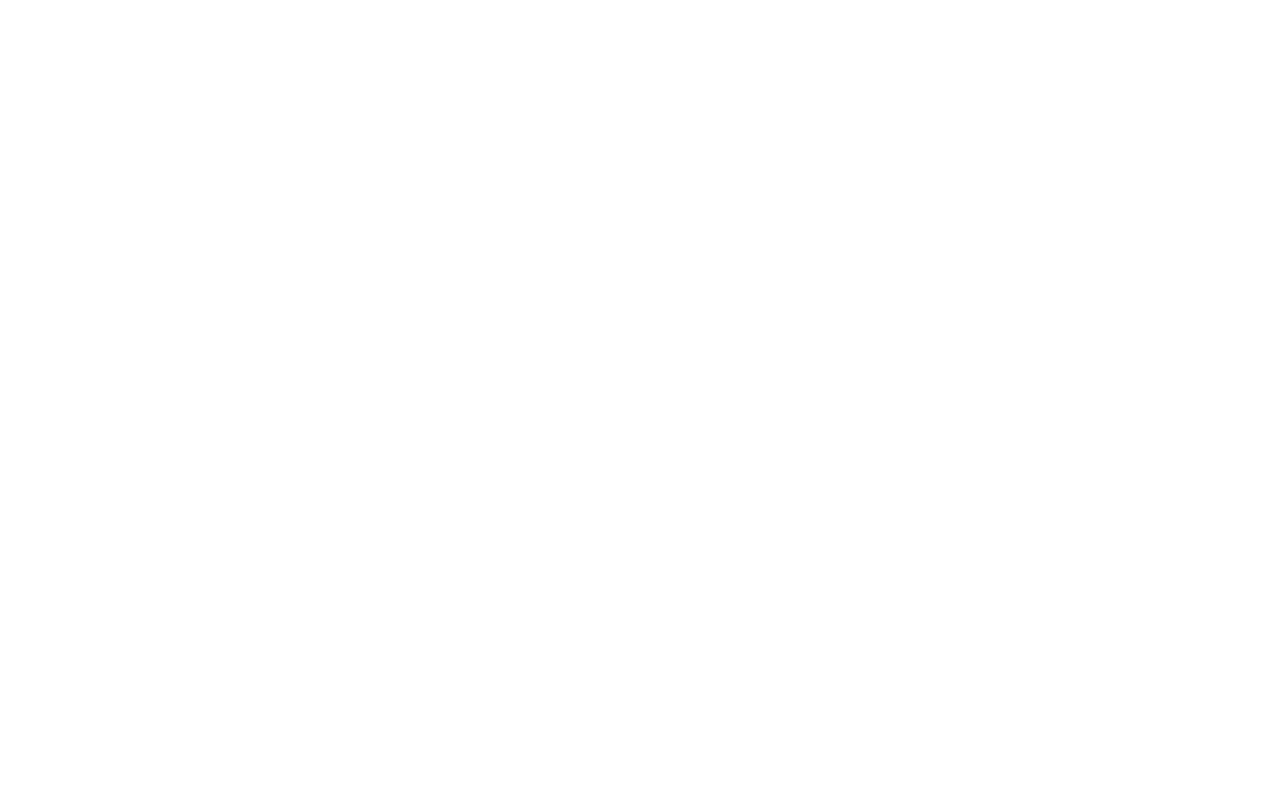
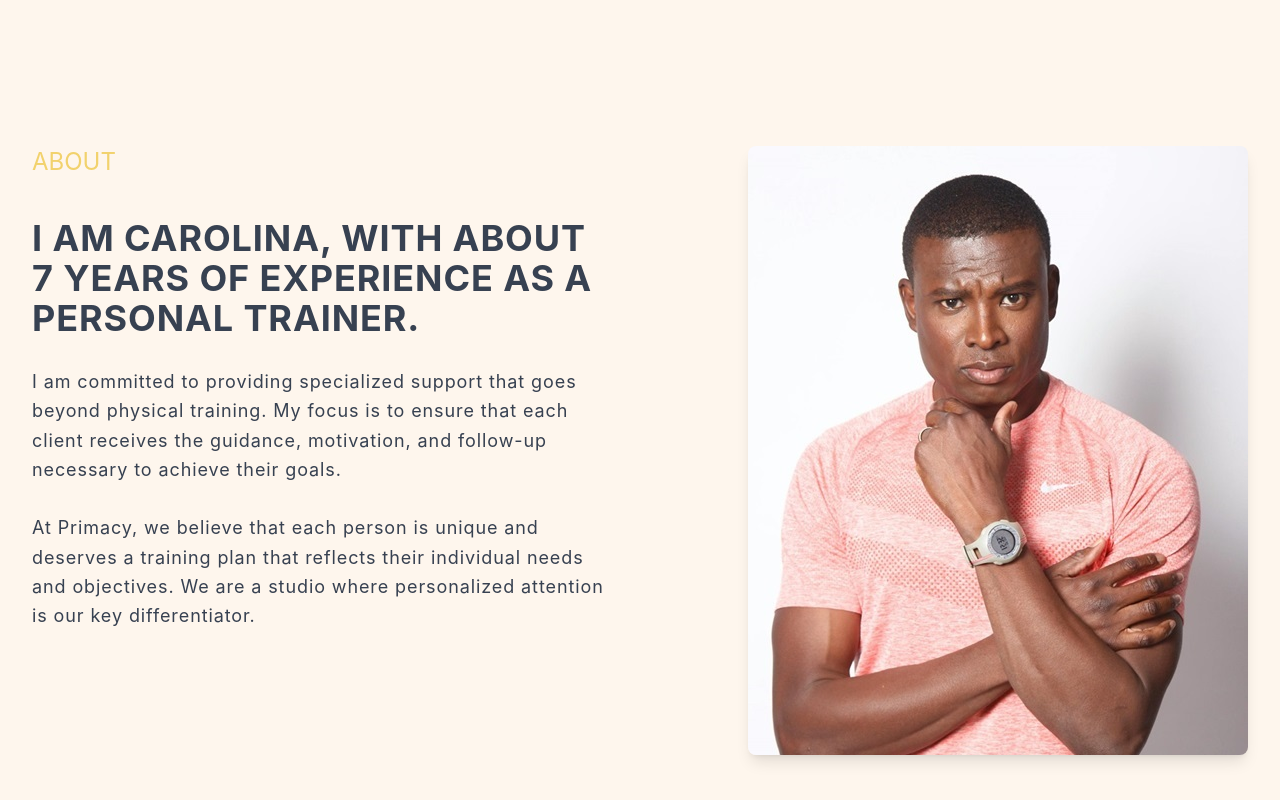
Before and after one commit to ArnabTo/primacy, a React (Vite) app: page / in a window 1280 px wide. Shown: the part 2012-2812 px from the top of the page. Before the commit the page ends 1950 px from the top, so only its background shows below. Built offline with nearby package versions, Linux system fonts and the light colour scheme.

Commit message:
updated and addeda about section

```diff
--- a/src/App.jsx
+++ b/src/App.jsx
@@ -1,4 +1,5 @@
 import './App.css'
+import About from './component/About'
 import Hero from './component/Hero'
 import Navbar from './component/Navbar'
 import Services from './component/Services'
@@ -11,6 +12,7 @@
       <Navbar />
       <Hero/>
       <Services/>
+      <About/>
     </div>
   )
 }
--- /dev/null
+++ b/src/component/About.jsx
@@ -0,0 +1,31 @@
+import AboutImg from '../assets/about.jpg';
+
+const About = () => {
+    return (
+        <section className=" py-52">
+            <div className="max-w-7xl mx-auto px-4 sm:px-6 lg:px-8">
+                <div className="flex flex-col lg:flex-row items-start justify-between">
+                    <div className="lg:w-1/2 mb-8 lg:mb-0 lg:pr-8">
+                        <h2 className="text-2xl text-aboutTxtColor uppercase mb-10">About</h2>
+                        <p className="text-lg text-gray-700 leading-relaxed tracking-wider">
+                            <span className="block text-4xl font-bold uppercase">
+                                I am Carolina, with about 7 years of experience as a personal trainer.
+                            </span>
+                            <br></br>
+                            I am committed to providing specialized support that goes beyond physical training.
+                            My focus is to ensure that each client receives the guidance, motivation, and follow-up necessary to achieve their goals.
+                            <br></br>
+                            <br></br>
+                            At Primacy, we believe that each person is unique and deserves a training plan that reflects their individual needs and objectives. We are a studio where personalized attention is our key differentiator.
+                        </p>
+                    </div>
+                    <div className="w-">
+                        <img src={AboutImg} alt="About Carolina" className="w-full h-auto object-cover rounded-lg shadow-lg" />
+                    </div>
+                </div>
+            </div>
+        </section>
+    );
+};
+
+export default About;
--- a/src/index.css
+++ b/src/index.css
@@ -6,7 +6,7 @@
   color-scheme: light dark;
   color: rgba(255, 255, 255, 0.87);
   /* background-color: #242424; */
-  background-color: #ffffff;
+  background-color: #f2d26d;
 
   font-synthesis: none;
   text-rendering: optimizeLegibility;
--- a/tailwind.config.js
+++ b/tailwind.config.js
@@ -8,22 +8,18 @@
     extend: {
       colors:{
         bgColor : '#FEF6ED',
-        primaryColor : '#9DBA94',
-        secondaryColor : '#AFAFAF',
-
-        btnColor: '#1A265A',
-
-
 
         textColor: '#3D3D3D',
-        bgClr: '#ffffff',
         btnBg: '#F2D26D',
 
         //hero
         heroHeadline : '#F2D26D',
 
         //services
-        serviceTxtColor: '#F2D26D'
+        serviceTxtColor: '#F2D26D',
+
+        //about
+        aboutTxtColor: '#F2D26D'
       },
 
       fontFamily: {
```
Also changed, not shown: src/assets/about.jpg (added).
